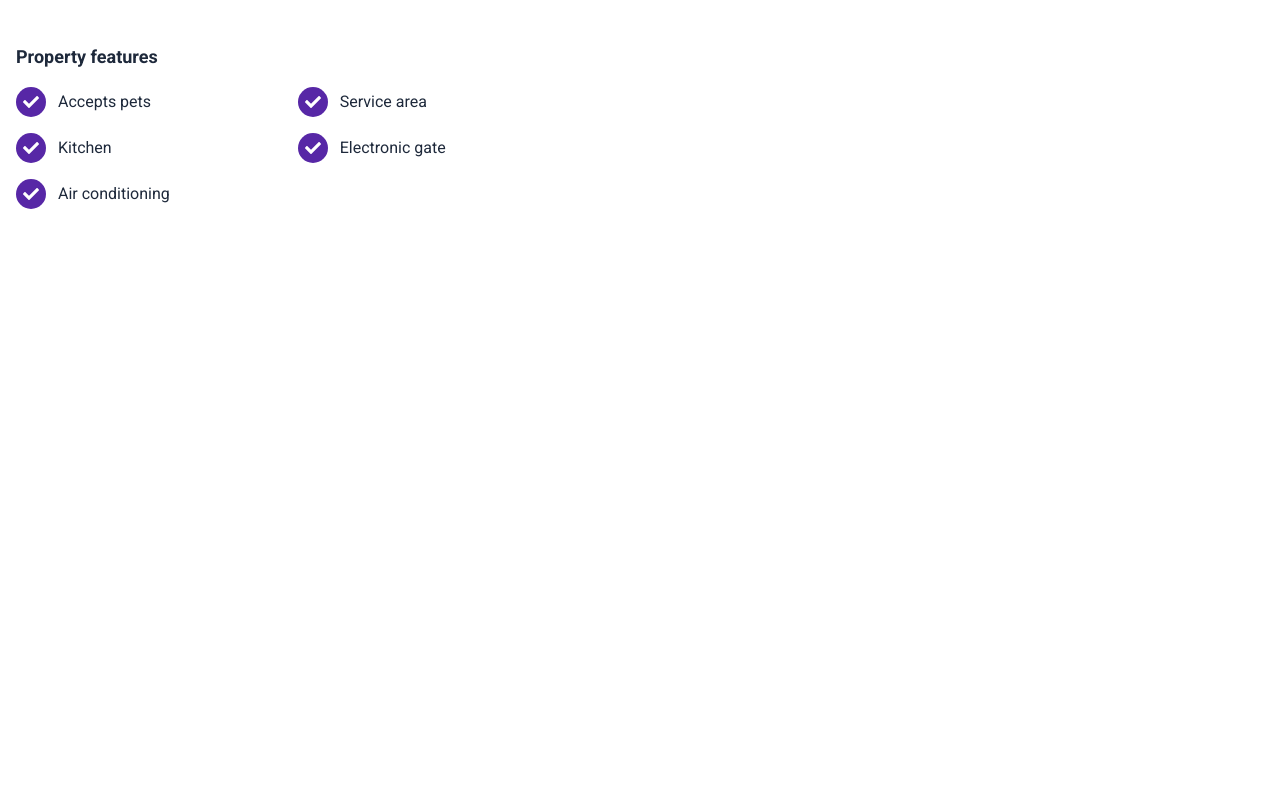
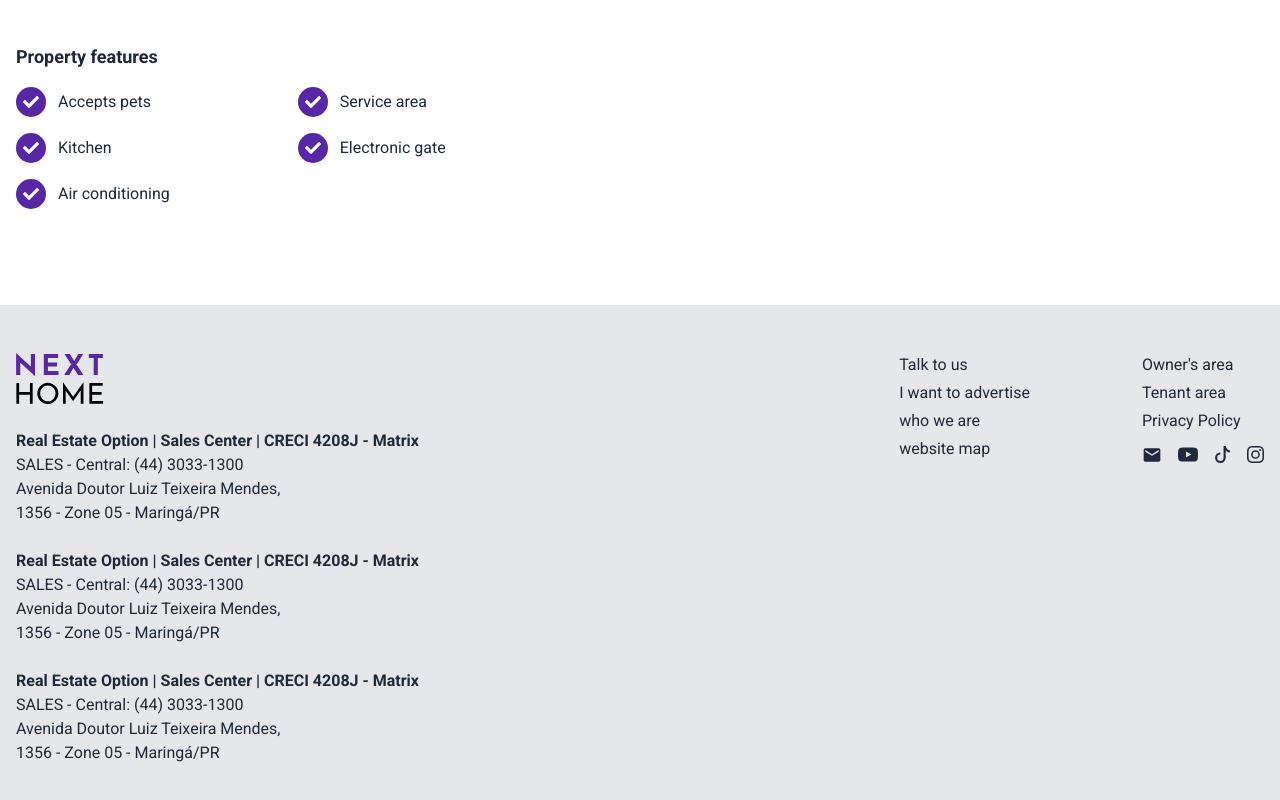
Before and after one commit to XxWexX5/next-home, a Next.js app: page /building/123 in a window 1280 px wide. Shown: the part 920-1720 px from the top of the page. Before the commit the page ends 1129 px from the top, so only its background shows below. Built offline with nearby package versions, Linux system fonts and the light colour scheme.

Commit message:
[ FEATURE ] Creating component Footer.

```diff
--- a/src/app/building/[id]/page.tsx
+++ b/src/app/building/[id]/page.tsx
@@ -2,6 +2,7 @@ import { Button } from "@/app/components/Button";
 import { Container } from "@/app/components/Container";
 import { Header } from "@/app/components/Header";
 import { Carrousel } from "@/app/components/ImageCarousel";
+import { Footer } from "@/app/components/Footer";
 
 import { BiSquareRounded } from "react-icons/bi";
 import { BsPersonWalking } from "react-icons/bs";
@@ -73,7 +74,7 @@ export default function Building({ params }: BuildingPageProps) {
           </Button.Outline>
         </div>
 
-        <div className="space-y-10 lg:space-y-20">
+        <div className="space-y-10 lg:space-y-20 pb-14 lg:pb-24">
           <div className="space-y-4">
             <h2 className="text-neutral-200 font-bold text-lg">Highlights</h2>
 
@@ -132,6 +133,8 @@ export default function Building({ params }: BuildingPageProps) {
           </div>
         </div>
       </Container>
+
+      <Footer />
     </>
   );
 }
--- /dev/null
+++ b/src/app/components/Footer/index.tsx
@@ -0,0 +1,152 @@
+import Link from "next/link";
+
+import { Container } from "../Container";
+import { Logo } from "../Logo";
+
+import { BsInstagram, BsTiktok, BsYoutube } from "react-icons/bs";
+import { MdMail } from "react-icons/md";
+
+export const Footer = () => {
+  return (
+    <div className="bg-gray-200 py-12">
+      <Container className="flex flex-col gap-10 lg:flex-row lg:gap-28">
+        <div className="flex-1">
+          <div className="w-full max-w-[5.5rem] mb-6">
+            <Logo />
+          </div>
+
+          <div className="space-y-6">
+            <p className="text-neutral-200">
+              <strong>
+                Real Estate Option | Sales Center | CRECI 4208J - Matrix
+              </strong>
+              <br />
+              SALES - Central: (44) 3033-1300 <br />
+              Avenida Doutor Luiz Teixeira Mendes, <br />
+              1356 - Zone 05 - Maringá/PR
+            </p>
+
+            <p className="text-neutral-200">
+              <strong>
+                Real Estate Option | Sales Center | CRECI 4208J - Matrix
+              </strong>
+              <br />
+              SALES - Central: (44) 3033-1300 <br />
+              Avenida Doutor Luiz Teixeira Mendes, <br />
+              1356 - Zone 05 - Maringá/PR
+            </p>
+
+            <p className="text-neutral-200">
+              <strong>
+                Real Estate Option | Sales Center | CRECI 4208J - Matrix
+              </strong>
+              <br />
+              SALES - Central: (44) 3033-1300 <br />
+              Avenida Doutor Luiz Teixeira Mendes, <br />
+              1356 - Zone 05 - Maringá/PR
+            </p>
+          </div>
+        </div>
+
+        <ul className="space-y-1">
+          <li>
+            <Link
+              href="#"
+              className="text-neutral-200 transition-opacity hover:opacity-60"
+            >
+              Talk to us
+            </Link>
+          </li>
+
+          <li>
+            <Link
+              href="#"
+              className="text-neutral-200 transition-opacity hover:opacity-60"
+            >
+              I want to advertise
+            </Link>
+          </li>
+
+          <li>
+            <Link
+              href="#"
+              className="text-neutral-200 transition-opacity hover:opacity-60"
+            >
+              who we are
+            </Link>
+          </li>
+
+          <li>
+            <Link
+              href="#"
+              className="text-neutral-200 transition-opacity hover:opacity-60"
+            >
+              website map
+            </Link>
+          </li>
+        </ul>
+
+        <div className="space-y-3">
+          <ul className="space-y-1">
+            <li>
+              <Link
+                href="#"
+                className="text-neutral-200 transition-opacity hover:opacity-60"
+              >
+                Owner&apos;s area
+              </Link>
+            </li>
+
+            <li>
+              <Link
+                href="#"
+                className="text-neutral-200 transition-opacity hover:opacity-60"
+              >
+                Tenant area
+              </Link>
+            </li>
+
+            <li>
+              <Link
+                href="#"
+                className="text-neutral-200 transition-opacity hover:opacity-60"
+              >
+                Privacy Policy
+              </Link>
+            </li>
+          </ul>
+
+          <ul className="flex items-center gap-4">
+            <Link
+              href="#"
+              className="text-neutral-200 transition-opacity hover:opacity-60"
+            >
+              <MdMail size={20} className="fill-neutral-200" />
+            </Link>
+
+            <Link
+              href="#"
+              className="text-neutral-200 transition-opacity hover:opacity-60"
+            >
+              <BsYoutube size={20} className="fill-neutral-200" />
+            </Link>
+
+            <Link
+              href="#"
+              className="text-neutral-200 transition-opacity hover:opacity-60"
+            >
+              <BsTiktok size={17} className="fill-neutral-200" />
+            </Link>
+
+            <Link
+              href="#"
+              className="text-neutral-200 transition-opacity hover:opacity-60"
+            >
+              <BsInstagram size={17} className="fill-neutral-200" />
+            </Link>
+          </ul>
+        </div>
+      </Container>
+    </div>
+  );
+};
--- a/src/app/components/Logo/index.tsx
+++ b/src/app/components/Logo/index.tsx
@@ -4,13 +4,17 @@ import Link from "next/link";
 
 export const Logo = () => {
   return (
-    <Link href="/" className="transition-opacity hover:opacity-60">
+    <Link
+      href="/"
+      className="w-full h-full block transition-opacity hover:opacity-60"
+    >
       <Image
         src="/images/logo.svg"
         alt="Logo Next Home"
         layout="responsive"
         width={71}
         height={44}
+        className="w-full h-full"
       />
     </Link>
   );
```
